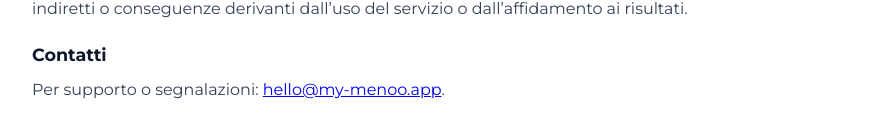
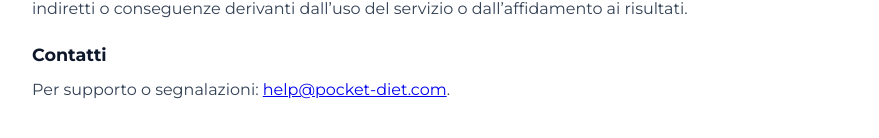
Before and after one commit to artscomi/diet-pwa, a Next.js app: page /termini in a window 1280 px wide. Shown: the part 698-836 px from the top of the page, without its empty margins (198-1077 px from the left). Built offline with nearby package versions, Linux system fonts and the light colour scheme; no server answers.

Commit message:
Update contact email across multiple pages to reflect new support address

```diff
--- a/src/app/contatti/page.tsx
+++ b/src/app/contatti/page.tsx
@@ -4,7 +4,7 @@ export const metadata = {
 };
 
 export default function ContactPage() {
-  const contactEmail = process.env.NEXT_PUBLIC_CONTACT_EMAIL ?? "hello@my-menoo.app";
+  const contactEmail = process.env.NEXT_PUBLIC_CONTACT_EMAIL ?? "help@pocket-diet.com";
   const poweredByLabel = process.env.NEXT_PUBLIC_POWERED_BY_LABEL ?? "artscomi";
   const poweredByUrl =
     process.env.NEXT_PUBLIC_POWERED_BY_URL ?? "https://instagram.com/artscomi";
--- a/src/app/privacy/page.tsx
+++ b/src/app/privacy/page.tsx
@@ -4,7 +4,7 @@ export const metadata = {
 };
 
 export default function PrivacyPage() {
-  const contactEmail = process.env.NEXT_PUBLIC_CONTACT_EMAIL ?? "hello@my-menoo.app";
+  const contactEmail = process.env.NEXT_PUBLIC_CONTACT_EMAIL ?? "help@pocket-diet.com";
   const poweredByLabel = process.env.NEXT_PUBLIC_POWERED_BY_LABEL ?? "artscomi";
 
   return (
--- a/src/app/termini/page.tsx
+++ b/src/app/termini/page.tsx
@@ -4,7 +4,7 @@ export const metadata = {
 };
 
 export default function TermsPage() {
-  const contactEmail = process.env.NEXT_PUBLIC_CONTACT_EMAIL ?? "hello@my-menoo.app";
+  const contactEmail = process.env.NEXT_PUBLIC_CONTACT_EMAIL ?? "help@pocket-diet.com";
 
   return (
     <main className="legal-page">
```
